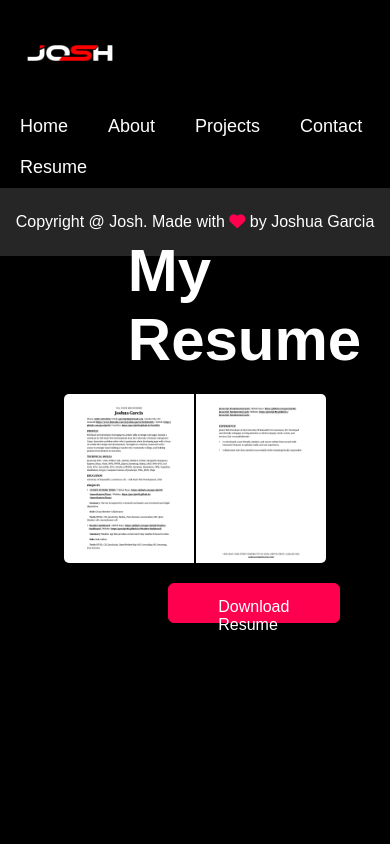
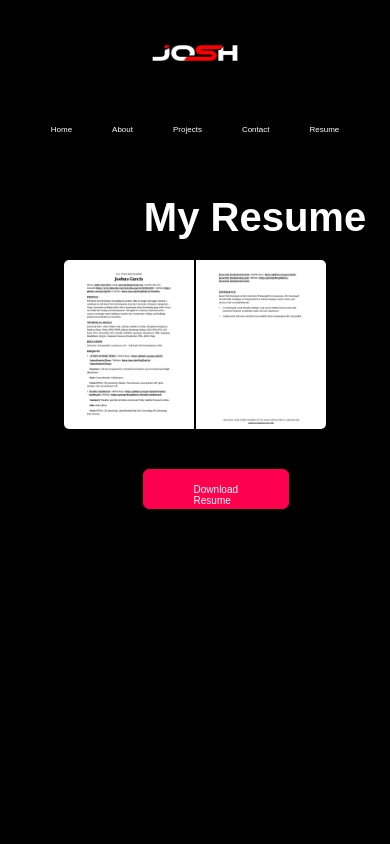
Before and after one commit to garciajv86/React_Portfolio, a React (Vite) app: page /resume in a window 390 px wide. Shown: the top 844 px of the page. Built offline with nearby package versions, Linux system fonts and the light colour scheme.

Commit message:
correcting alittle responsive issues exspecially with the projects page

```diff
--- a/src/components/NavBar.jsx
+++ b/src/components/NavBar.jsx
@@ -10,19 +10,19 @@ const NavBar = () => {
       <img src={logo} className="logo" alt="Logo" />
       <ul>
         <li>
-          <Link to="/">Home</Link>
+          <Link to="/"><span>Home</span></Link>
         </li>
         <li>
-          <Link to="/about">About</Link>
+          <Link to="/about"><span>About</span></Link>
         </li>
         <li>
-          <Link to="/projects">Projects</Link>
+          <Link to="/projects"><span>Projects</span></Link>
         </li>
         <li>
-          <Link to="/contact">Contact</Link>
+          <Link to="/contact"><span>Contact</span></Link>
         </li>
         <li>
-          <Link to="/resume">Resume</Link>
+          <Link to="/resume"><span>Resume</span></Link>
         </li>
       </ul>
     </nav>
--- a/src/styles/Footer.css
+++ b/src/styles/Footer.css
@@ -10,3 +10,24 @@
 .copyright i {
   color: #ff004f;
 }
+
+@media only screen and (max-width: 2125px) {
+  .copyright {
+    margin-top: 100px;
+  }
+}
+@media only screen and (max-width: 1763px) {
+  .copyright {
+    margin-top: 150px;
+  }
+}
+@media only screen and (max-width: 1400px) {
+  .copyright {
+    margin-top: 200px;
+  }
+}
+@media only screen and (max-width: 1038px) {
+  .copyright {
+    margin-top: 835px;
+  }
+}
--- a/src/styles/ProjectsPage.css
+++ b/src/styles/ProjectsPage.css
@@ -75,20 +75,27 @@
   background: #ff004f;
 }
 /* added the css to have a more responsive design on my Projects Page */
-
+@media only screen and (max-width: 602px) {
+  .copyright {
+    margin-top: 2600px;
+  }
+}
 @media only screen and (max-width: 601px) {
   .sub-title {
-    margin: 40px 0 0 150px;
+    margin: 0 0 0 100px;
   }
   .btn {
     position: absolute;
     width: 172px;
     height: 40px;
-    margin: 0 0 0 200px;
+    margin: 20px 0 0 140px;
   }
   .work-list {
     position: absolute;
     margin: 100px;
+  }
+  .copyright {
+    margin-top: 1600px;
   }
 }
 @media only screen and (max-width: 500px) {
@@ -99,3 +106,20 @@
     margin: 0 0 0 160px;
   }
 }
+@media only screen and (max-width: 390px) {
+  .sub-title {
+    font-size: 40px;
+  }
+  .btn {
+    font-size: 10px;
+    width: 146px;
+    height: 40px;
+    margin: 20px 0 0 135px;
+  }
+  nav {
+    justify-content: center;
+  }
+  nav span {
+    font-size: 8px;
+  }
+}
```
